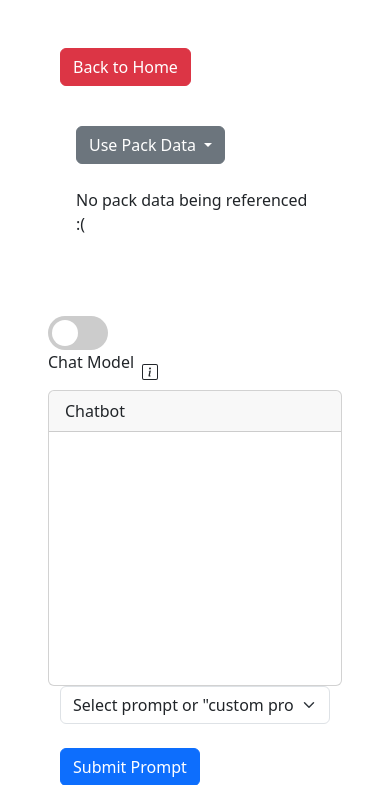
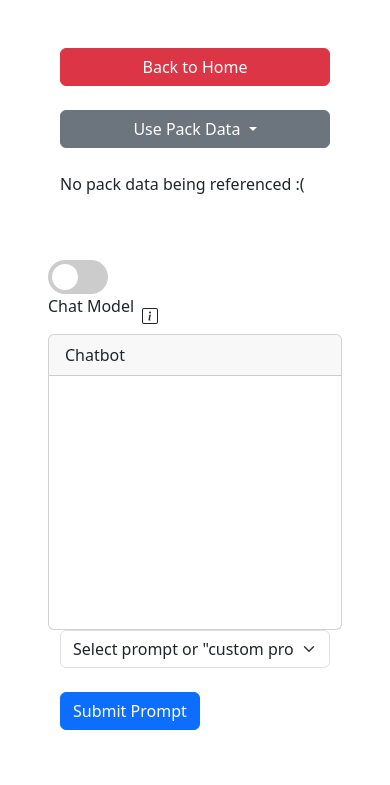
Before and after one commit to Sbussiso/sourcebox-deepquery, a Python web app: template templates/index.html in a window 390 px wide. Shown: the top 785 px of the page. Run offline with Jinja, Linux system fonts and the light colour scheme; the template is opened without the code that fills it, so the values that code supplies are empty.

Commit message:
added basic mobile responsiveness

```diff
--- a/templates/index.html
+++ b/templates/index.html
@@ -99,6 +99,12 @@
                 padding-right: 0;
             }
         }
+
+        @media (max-width: 768px) {
+            .btn-full-width {
+                width: 100%;
+            }
+        }
     </style>
 </head>
 <body>
@@ -118,13 +124,17 @@
         {% endwith %}
 
         <div class="container-md">
-            <!--return to sourcebox home page-->
-            <button type="button" id="sourceboxHome" class="btn btn-danger" onclick="goToHome()">Back to Home</button>
+            <!-- Return to sourcebox home page -->
+            <div class="row">
+                <div class="col-12"> <!-- Full width on mobile screens -->
+                    <button type="button" id="sourceboxHome" class="btn btn-danger btn-full-width" onclick="goToHome()">Back to Home</button>
+                </div>
+            </div>
             <br/>
-            <br/>
-            <div class="p-3">
+            <div class="row">
+                <div class="col-12"> <!-- Full width on mobile screens -->
                     <div class="dropdown">
-                    <button class="btn btn-secondary dropdown-toggle" type="button" id="dropdownMenuButton" data-bs-toggle="dropdown" aria-expanded="false">
+                        <button class="btn btn-secondary dropdown-toggle btn-full-width" type="button" id="dropdownMenuButton" data-bs-toggle="dropdown" aria-expanded="false">
                           Use Pack Data
                         </button>
                         <ul class="dropdown-menu" aria-labelledby="dropdownMenuButton">
@@ -138,8 +148,13 @@
                             {% endif %}
                         </ul>
                     </div>
+                </div>
+            </div>
             <br/>
+            <div class="row">
+                <div class="col-12">
                     <p id="selectedPack">No pack data being referenced :(</p>
+                </div>
             </div>
         </div>
         <!-- Chatbot body -->
```
Lines whose indentation alone changed are shown as unchanged.
